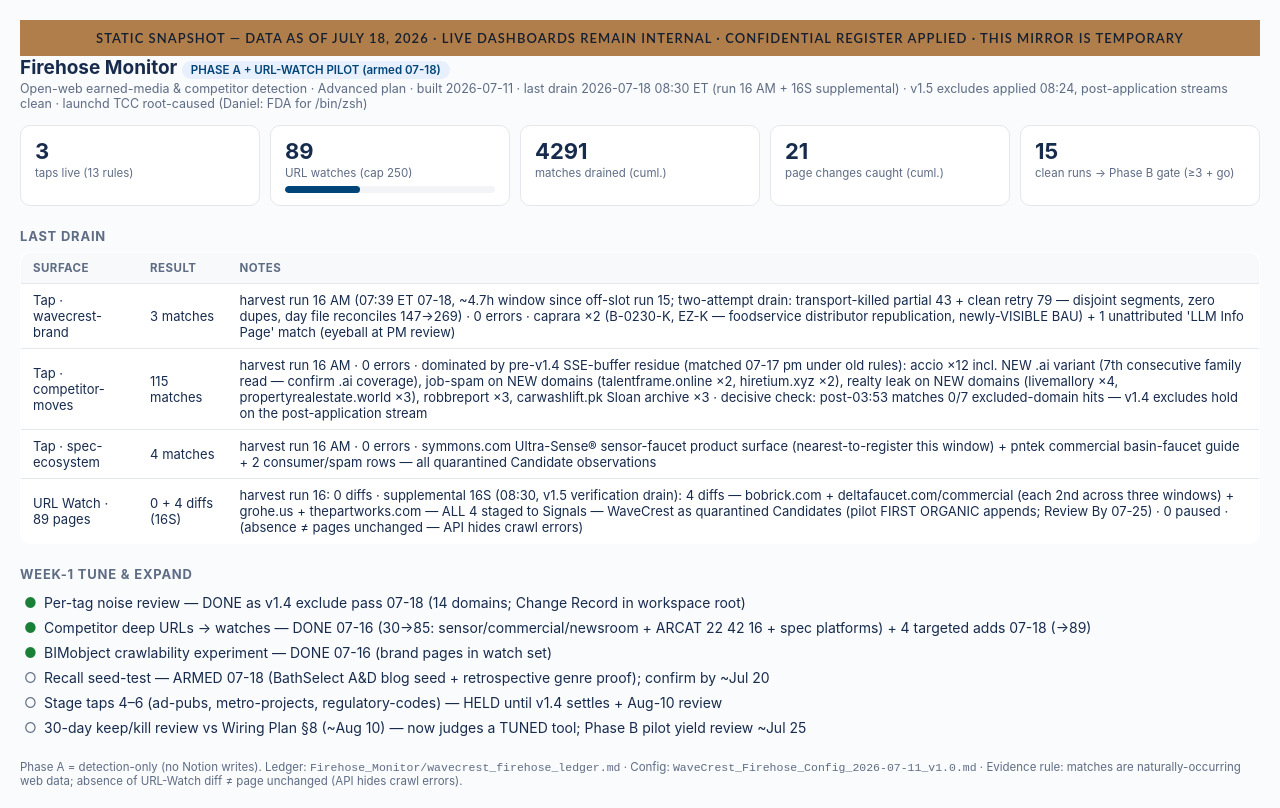
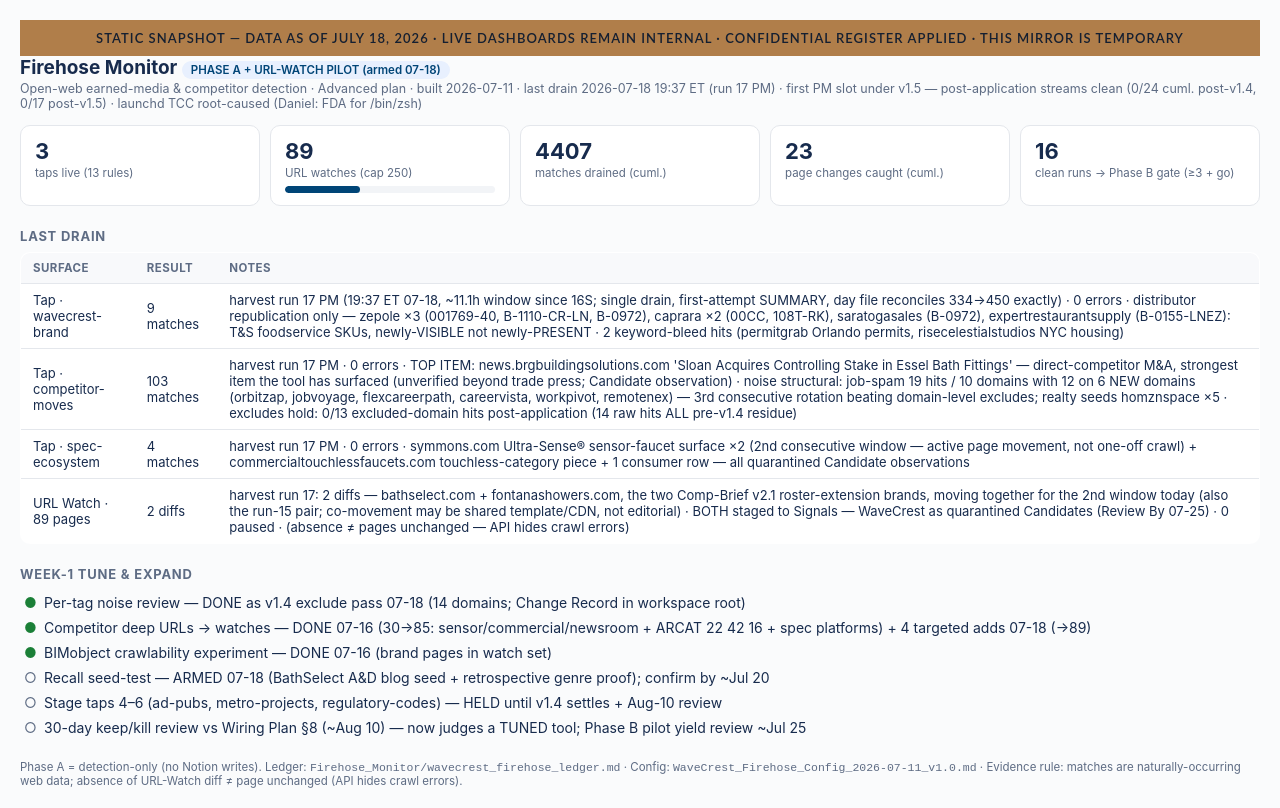
Before and after one commit to dbwspace/wavecrest-mirrors, a plain HTML site: page wavecrest-firehose-monitor/index.html in a window 1280 px wide. Drawn offline with Linux system fonts and the light colour scheme.

Commit message:
Auto-refresh snapshot 2026-07-18 (1 mirrors)

```diff
--- a/wavecrest-firehose-monitor/index.html
+++ b/wavecrest-firehose-monitor/index.html
@@ -55,19 +55,19 @@
 
 <script>
 const DATA = {
-  "stamp": "built 2026-07-11 · last drain 2026-07-18 08:30 ET (run 16 AM + 16S supplemental) · v1.5 excludes applied 08:24, post-application streams clean · launchd TCC root-caused (Daniel: FDA for /bin/zsh)",
+  "stamp": "built 2026-07-11 · last drain 2026-07-18 19:37 ET (run 17 PM) · first PM slot under v1.5 — post-application streams clean (0/24 cuml. post-v1.4, 0/17 post-v1.5) · launchd TCC root-caused (Daniel: FDA for /bin/zsh)",
   "phase": "PHASE A + URL-WATCH PILOT (armed 07-18)",
   "taps_live": 3,
   "watches_live": 89,
   "watch_cap": 250,
-  "matches_cuml": 4291,
-  "diffs_cuml": 21,
-  "clean_runs": 15,
+  "matches_cuml": 4407,
+  "diffs_cuml": 23,
+  "clean_runs": 16,
   "drain_rows": [
-    ["Tap · wavecrest-brand", "3 matches", "harvest run 16 AM (07:39 ET 07-18, ~4.7h window since off-slot run 15; two-attempt drain: transport-killed partial 43 + clean retry 79 — disjoint segments, zero dupes, day file reconciles 147→269) · 0 errors · caprara ×2 (B-0230-K, EZ-K — foodservice distributor republication, newly-VISIBLE BAU) + 1 unattributed 'LLM Info Page' match (eyeball at PM review)"],
-    ["Tap · competitor-moves", "115 matches", "harvest run 16 AM · 0 errors · dominated by pre-v1.4 SSE-buffer residue (matched 07-17 pm under old rules): accio ×12 incl. NEW .ai variant (7th consecutive family read — confirm .ai coverage), job-spam on NEW domains (talentframe.online ×2, hiretium.xyz ×2), realty leak on NEW domains (livemallory ×4, propertyrealestate.world ×3), robbreport ×3, carwashlift.pk Sloan archive ×3 · decisive check: post-03:53 matches 0/7 excluded-domain hits — v1.4 excludes hold on the post-application stream"],
-    ["Tap · spec-ecosystem", "4 matches", "harvest run 16 AM · 0 errors · symmons.com Ultra-Sense® sensor-faucet product surface (nearest-to-register this window) + pntek commercial basin-faucet guide + 2 consumer/spam rows — all quarantined Candidate observations"],
-    ["URL Watch · 89 pages", "0 + 4 diffs (16S)", "harvest run 16: 0 diffs · supplemental 16S (08:30, v1.5 verification drain): 4 diffs — bobrick.com + deltafaucet.com/commercial (each 2nd across three windows) + grohe.us + thepartworks.com — ALL 4 staged to Signals — WaveCrest as quarantined Candidates (pilot FIRST ORGANIC appends; Review By 07-25) · 0 paused · (absence ≠ pages unchanged — API hides crawl errors)"]
+    ["Tap · wavecrest-brand", "9 matches", "harvest run 17 PM (19:37 ET 07-18, ~11.1h window since 16S; single drain, first-attempt SUMMARY, day file reconciles 334→450 exactly) · 0 errors · distributor republication only — zepole ×3 (001769-40, B-1110-CR-LN, B-0972), caprara ×2 (00CC, 108T-RK), saratogasales (B-0972), expertrestaurantsupply (B-0155-LNEZ): T&S foodservice SKUs, newly-VISIBLE not newly-PRESENT · 2 keyword-bleed hits (permitgrab Orlando permits, risecelestialstudios NYC housing)"],
+    ["Tap · competitor-moves", "103 matches", "harvest run 17 PM · 0 errors · TOP ITEM: news.brgbuildingsolutions.com 'Sloan Acquires Controlling Stake in Essel Bath Fittings' — direct-competitor M&A, strongest item the tool has surfaced (unverified beyond trade press; Candidate observation) · noise structural: job-spam 19 hits / 10 domains with 12 on 6 NEW domains (orbitzap, jobvoyage, flexcareerpath, careervista, workpivot, remotenex) — 3rd consecutive rotation beating domain-level excludes; realty seeds homznspace ×5 · excludes hold: 0/13 excluded-domain hits post-application (14 raw hits ALL pre-v1.4 residue)"],
+    ["Tap · spec-ecosystem", "4 matches", "harvest run 17 PM · 0 errors · symmons.com Ultra-Sense® sensor-faucet surface ×2 (2nd consecutive window — active page movement, not one-off crawl) + commercialtouchlessfaucets.com touchless-category piece + 1 consumer row — all quarantined Candidate observations"],
+    ["URL Watch · 89 pages", "2 diffs", "harvest run 17: 2 diffs — bathselect.com + fontanashowers.com, the two Comp-Brief v2.1 roster-extension brands, moving together for the 2nd window today (also the run-15 pair; co-movement may be shared template/CDN, not editorial) · BOTH staged to Signals — WaveCrest as quarantined Candidates (Review By 07-25) · 0 paused · (absence ≠ pages unchanged — API hides crawl errors)"]
   ],
   "week1": [
     {"t": "Per-tag noise review — DONE as v1.4 exclude pass 07-18 (14 domains; Change Record in workspace root)", "done": true},
```
